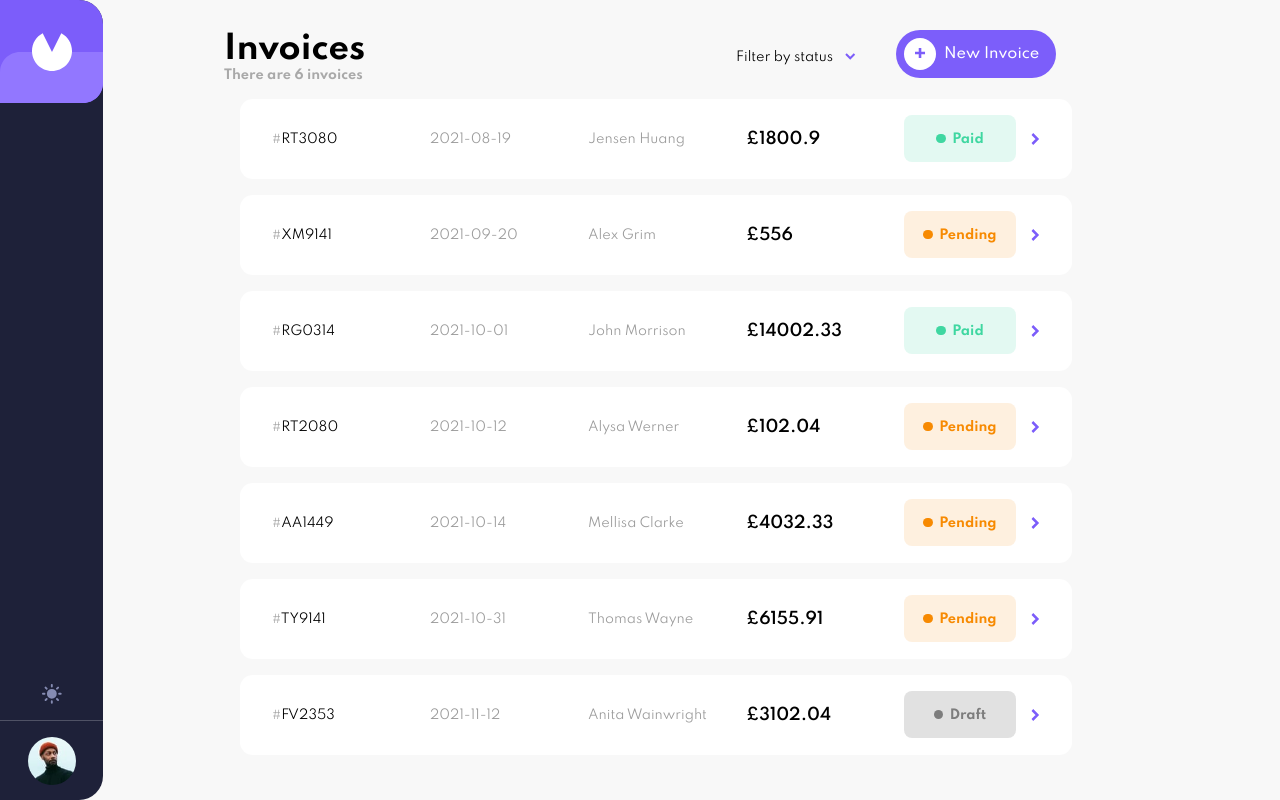
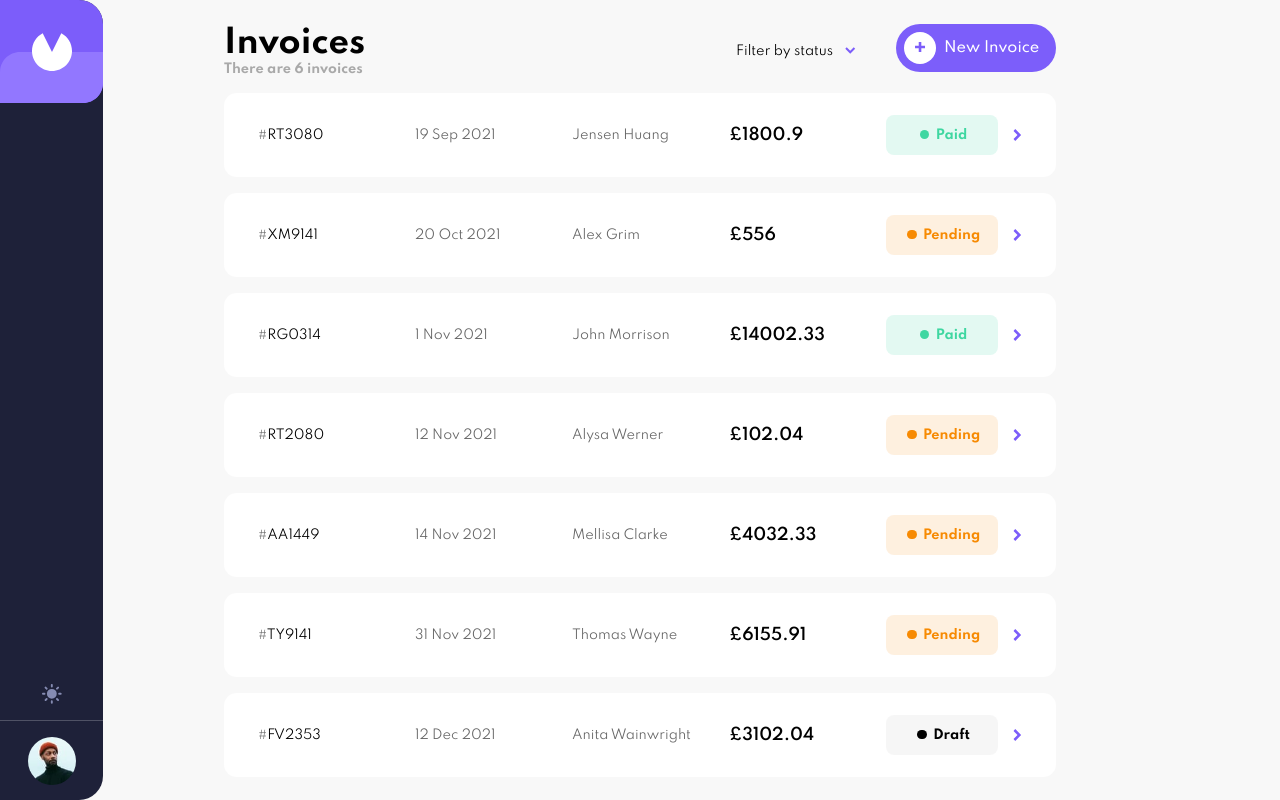
Before and after one commit to mrbrovki/invoice-app, a React (Create React App) app: page / in a window 1280 px wide. Built offline with nearby package versions, Linux system fonts and the light colour scheme.

Commit message:
payment due modified

```diff
--- a/src/components/Invoice.tsx
+++ b/src/components/Invoice.tsx
@@ -1,28 +1,32 @@
-import React, {useContext} from 'react';
+import {useContext} from 'react';
 import { Link } from 'react-router-dom';
+import { Context } from './pages/Layout';
+import { monthArr } from '../monthArr';
+//styles
 import styles from '../styles/Invoice.module.css';
-import { Context } from './pages/Layout';
+
 interface Props{
-  id?: String;
-  paymentDue?: String;
-  clientName?: String;
-  total?: Number;
-  status?: String;
+  id?: string;
+  paymentDue?: string;
+  clientName?: string;
+  total?: number;
+  status?: string;
+};
 
-}
-const Invoice = (props: Props) => {
-  const {id, paymentDue, clientName, total, status} = props;
+const Invoice = ({id, paymentDue, clientName, total, status}: Props) => {
   const {mode} = useContext(Context);
+  const date = new Date(paymentDue as string);
+
   return (
     <Link to={'/invoice/' + id} className={styles.invoice + ' ' + styles['invoice-' + mode]}>
       <div className={styles.id + ' ' + styles['id-' + mode]}>
-        <span>#</span>
-        {id}</div>
-      <p className={styles.due}>{paymentDue}</p>
-      <p className={styles.name}>{clientName}</p>
+        <span>#</span>{id}
+      </div>
+      <p className={styles.due + ' ' + styles['due-' + mode]}>{date.getDate() + " " + monthArr[date.getMonth() + 1] + " " + date.getFullYear()}</p>
+      <p className={styles.name + ' ' + styles['name-' + mode]}>{clientName}</p>
       <p className={styles.total + ' ' + styles['total-' + mode]}>£{total}</p>
-      <div className={styles['status-container'] + ' ' + styles[status as KeyType]}>
-        <div className={styles.circle + ' ' + styles['circle-' + status]}></div>
+      <div className={styles['status-container'] + ' ' + styles[status as string] + ' ' + styles[status as string + '-' + mode as string]}>
+        <div className={styles.circle}></div>
         <p>{status}</p>
       </div>
       <img src='/assets/icon-arrow-right.svg'alt='arrow right' className={styles['arrow-right']}/>
--- a/src/components/pages/Home.tsx
+++ b/src/components/pages/Home.tsx
@@ -1,19 +1,19 @@
-import React, {useEffect, useState, useContext} from 'react';
+import React, {useEffect, useState, useContext, FC} from 'react';
 import styles from '../../styles/Home.module.css';
 import useFetch from '../../useFetch';
 import Invoice from '../Invoice';
 import { Context } from './Layout';
 interface Data{
-  id?: String;
-  paymentDue?: String;
-  clientName?: String;
-  total?: Number;
-  status?: String;
+  id?: string;
+  paymentDue?: string;
+  clientName?: string;
+  total?: number;
+  status?: string;
 }
 const Home = () => {
   const {mode} = useContext(Context);
   const [visibility, setVisibility] = useState('hidden');
-  const [invoices, setInvoices] = useState([] as Array<JSX.Element>);
+  const [invoices, setInvoices] = useState([] as JSX.Element[]);
   const data = useFetch('/data.json').data as Array<Object>;
   useEffect(()=>{
     if(data){
--- /dev/null
+++ b/src/monthArr.tsx
@@ -0,0 +1 @@
+export const monthArr = ["Jan", "Feb", "Mar", "Apr", "May", "Jun", "Jul", "Aug", "Sep", "Oct", "Nov", "Dec"];
--- a/src/styles/Invoice.module.css
+++ b/src/styles/Invoice.module.css
@@ -1,13 +1,14 @@
 .invoice {
   display: grid;
+  align-items: center;
   grid-template-columns: repeat(4, 1fr) 8rem 0.5rem;
-  align-items: center;
-  width: 100%;
   text-decoration: none;
   line-height: 5rem;
   border-radius: 0.8rem;
-  margin: 1rem;
+  margin-top: 1rem;
   padding: 0 2rem;
+  border: 2px solid #7d5efa00;
+  transition: border-color 0.3s;
 }
 .invoice-light {
   background-color: #fff;
@@ -15,70 +16,87 @@
 .invoice-dark {
   background-color: #1e2139;
 }
-
+.invoice:hover {
+  border-color: #7c5efa;
+}
+/* id due name total */
 .id,
 .due,
 .name {
   font-size: 0.8rem;
 }
-.id-light,
-.total-light {
-  color: rgb(0, 0, 0);
-}
-.id-dark,
-.total-dark {
-  color: #fff;
-}
+.due,
+.name,
 .id span {
-  color: rgb(155, 155, 155);
-}
-.due,
-.name {
-  color: rgb(155, 155, 155);
+  opacity: 0.6;
 }
 .total {
   font-weight: 600;
 }
+/* id due name total MODE */
+.id-light,
+.total-light,
+.due-light,
+.name-light {
+  color: #000000;
+}
+.id-dark,
+.total-dark,
+.due-dark,
+.name-dark {
+  color: #fff;
+}
+
+/* status container */
 .status-container {
   display: flex;
   justify-content: center;
   align-items: center;
   width: 7rem;
-  line-height: 2.5rem;
+  height: 2.5rem;
   border-radius: 0.5rem;
   font-size: 0.8rem;
   font-weight: 700;
   text-transform: capitalize;
 }
-.paid {
-  background-color: #3fd7a225;
-  color: #3fd7a1;
+.status-container p {
+  margin-left: 0.2rem;
 }
-.pending {
-  background-color: #f7890220;
-  color: #f78a02;
-}
-.draft {
-  background-color: #7d7d7d3a;
-  color: #7d7d7d;
-}
-.status-container p {
-  margin: 0.2rem;
-}
+
+/* status */
 .circle {
   margin: 0.2rem;
   width: 0.6rem;
   height: 0.6rem;
   border-radius: 50%;
 }
-.circle-paid {
+.paid {
+  background-color: #3fd7a225;
+  color: #3fd7a1;
+}
+.paid .circle {
   background-color: #3fd7a1;
 }
-.circle-pending {
+.pending {
+  background-color: #f7890220;
+  color: #f78a02;
+}
+.pending .circle {
   background-color: #f78a02;
 }
-.circle-draft {
-  background-color: #7d7d7d;
+.draft-light {
+  color: #000;
+  background-color: rgba(0, 0, 0, 0.036);
+}
+.draft-light .circle {
+  background-color: #000;
+}
+.draft-dark {
+  color: #fff;
+  background-color: rgba(255, 255, 255, 0.057);
+}
+.draft-dark .circle {
+  background-color: #fff;
 }
 .arrow-right {
   transform: scale(1.25);
```
